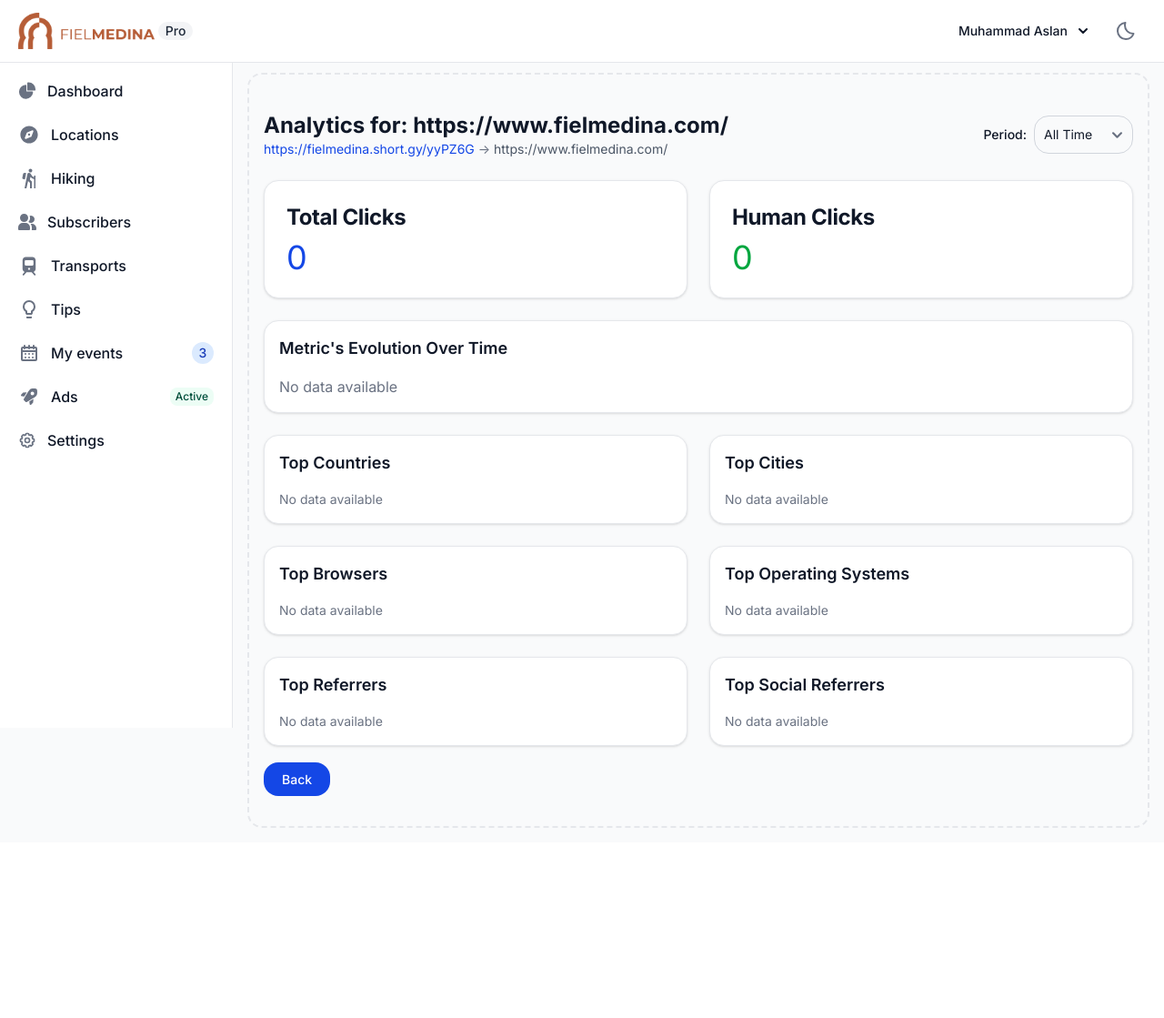
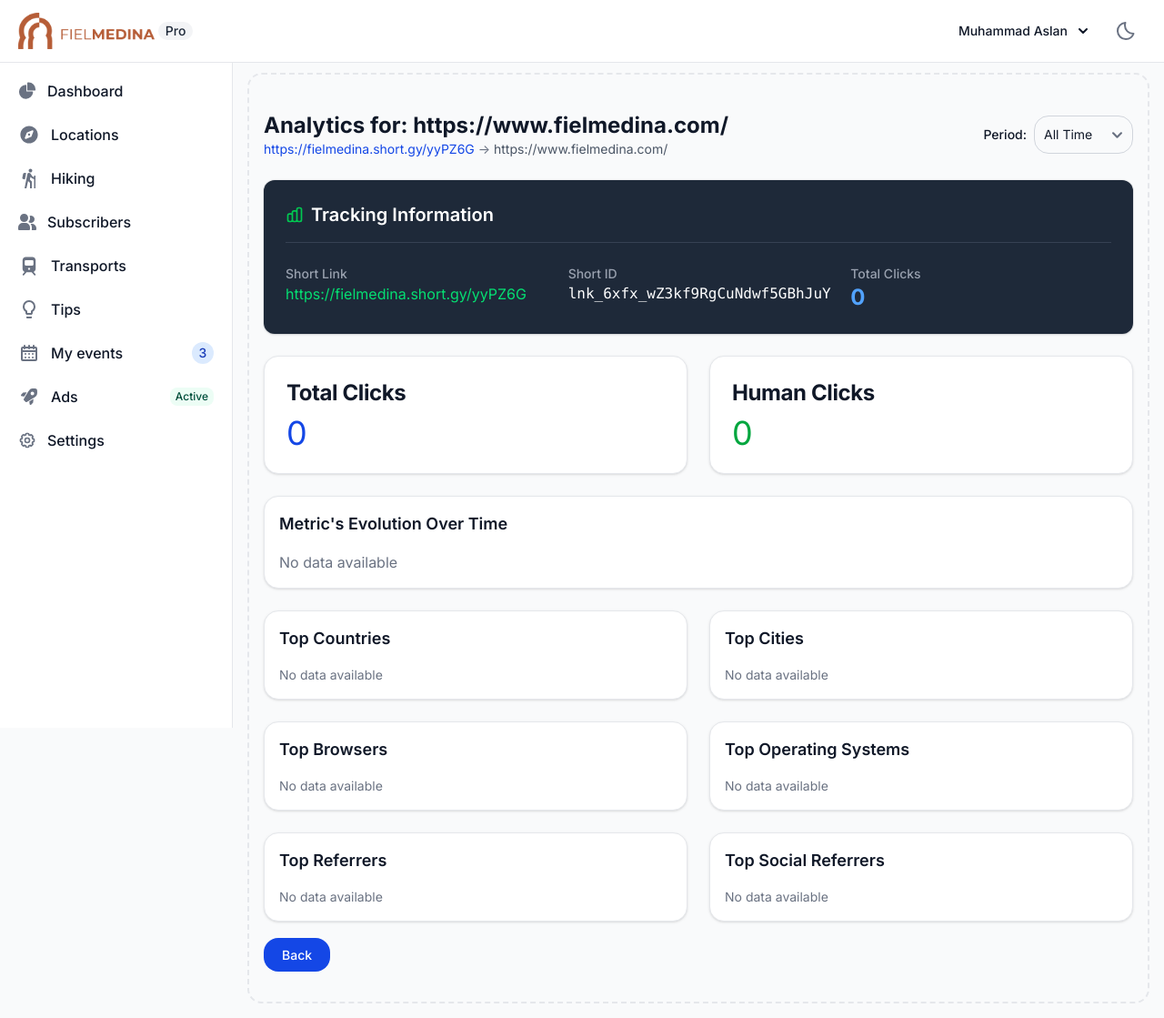
Before and after one commit to akenore/FielMedinaAPI, a Django app: page /ads/track/13/ in a window 1280 px wide. Shown: the whole page at 91% size. Before the commit the page ends 910 px from the top, so only its background shows below. Run offline with Django 5.2, Linux system fonts and the light colour scheme; a user stored in the database is signed in; data comes from the database, SQL or seed files in the repository; both versions use the stored data as it was after the commit; data that the repository does not hold is empty; parts of the project's set-up code (start-up, migrations or seed data) failed here and were passed over; some libraries are stand-ins or nearby versions.

Commit message:
fix data

```diff
--- a/guard/templates/guard/partials/tracking.html
+++ b/guard/templates/guard/partials/tracking.html
@@ -28,6 +28,37 @@
                 <option value="lastmonth" {% if period == 'lastmonth' %}selected{% endif %}>{% trans "Last Month" %}</option>
                 <option value="total" {% if period == 'total' %}selected{% endif %}>{% trans "All Time" %}</option>
             </select>
+        </div>
+    </div>
+
+    <!-- Tracking Info Section -->
+    <div class="bg-gray-800 shadow-sm ring-1 ring-gray-900/5 sm:rounded-xl mb-6">
+        <div class="px-4 py-5 sm:p-6">
+            <div class="border-b border-gray-700 pb-4 mb-6">
+                <h2 class="text-xl font-semibold text-white flex items-center">
+                    <svg class="w-5 h-5 mr-2 text-green-500" fill="none" stroke="currentColor" viewBox="0 0 24 24">
+                        <path stroke-linecap="round" stroke-linejoin="round" stroke-width="2" d="M9 19v-6a2 2 0 00-2-2H5a2 2 0 00-2 2v6a2 2 0 002 2h2a2 2 0 002-2zm0 0V9a2 2 0 012-2h2a2 2 0 012 2v10m-6 0a2 2 0 002 2h2a2 2 0 002-2m0 0V5a2 2 0 012-2h2a2 2 0 012 2v14a2 2 0 01-2 2h-2a2 2 0 01-2-2z"></path>
+                    </svg>
+                    {% trans "Tracking Information" %}
+                </h2>
+            </div>
+
+            <div class="grid grid-cols-1 md:grid-cols-3 gap-6">
+                <div>
+                    <p class="text-sm font-medium text-gray-400">{% trans "Short Link" %}</p>
+                    <a href="{{ object.short_link }}" target="_blank" class="text-green-400 hover:underline break-all">
+                        {{ object.short_link }}
+                    </a>
+                </div>
+                <div>
+                    <p class="text-sm font-medium text-gray-400">{% trans "Short ID" %}</p>
+                    <p class="text-white font-mono">{{ object.short_id }}</p>
+                </div>
+                <div>
+                    <p class="text-sm font-medium text-gray-400">{% trans "Total Clicks" %}</p>
+                    <p class="text-2xl font-bold text-blue-400">{{ stats.totalClicks|default:0 }}</p>
+                </div>
+            </div>
         </div>
     </div>
 
--- a/guard/templates/guard/views/ads/list.html
+++ b/guard/templates/guard/views/ads/list.html
@@ -119,8 +119,7 @@
                            {% if ad.short_id %}
                            <a href="{% url 'guard:ad_track' ad.id %}" class="inline-flex items-center text-white bg-indigo-600 box-border border border-transparent hover:bg-indigo-700 focus:ring-4 focus:ring-indigo-300 shadow-xs font-medium leading-5 rounded-base text-sm px-4 py-2.5 focus:outline-none dark:bg-indigo-500 dark:hover:bg-indigo-600 dark:focus:ring-indigo-800">
                                <svg class="w-3.5 h-3.5 me-1.5 -ms-0.5" aria-hidden="true" xmlns="http://www.w3.org/2000/svg" width="24" height="24" fill="currentColor" viewBox="0 0 24 24">
-                                   <path fill-rule="evenodd" d="M12 2C6.48 2 2 6.48 2 12s4.48 10 10 10 10-4.48 10-10S17.52 2 12 2zm1 15h-2v-6h2v6zm0-8h-2V7h2v2z" clip-rule="evenodd"/>
-                                   <path stroke="currentColor" stroke-linecap="round" stroke-linejoin="round" stroke-width="2" d="M4 4.5V19a1 1 0 0 0 1 1h15M7 14l4-4 4 4 5-5m0 0h-3.207M20 9v3.207"/>
+                                   <path fill-rule="evenodd" d="M4 4a1 1 0 0 0-1 1v14a1 1 0 0 0 1 1h16a1 1 0 0 0 1-1V5a1 1 0 0 0-1-1H4Zm3 12a1 1 0 0 1 1-1h2a1 1 0 0 1 1 1v2a1 1 0 0 1-1 1H8a1 1 0 0 1-1-1v-2Zm5-4a1 1 0 0 1 1-1h2a1 1 0 0 1 1 1v6a1 1 0 0 1-1 1h-2a1 1 0 0 1-1-1v-6Zm5-4a1 1 0 0 1 1-1h2a1 1 0 0 1 1 1v10a1 1 0 0 1-1 1h-2a1 1 0 0 1-1-1V9Z" clip-rule="evenodd"/>
                                </svg>
                                {% trans "Track" %}
                            </a>
--- a/guard/templates/guard/views/events/list.html
+++ b/guard/templates/guard/views/events/list.html
@@ -82,8 +82,7 @@
                            {% if data.short_id %}
                            <a href="{% url 'guard:event_track' data.id %}" class="inline-flex items-center text-white bg-indigo-600 box-border border border-transparent hover:bg-indigo-700 focus:ring-4 focus:ring-indigo-300 shadow-xs font-medium leading-5 rounded-base text-sm px-4 py-2.5 focus:outline-none dark:bg-indigo-500 dark:hover:bg-indigo-600 dark:focus:ring-indigo-800">
                                <svg class="w-3.5 h-3.5 me-1.5 -ms-0.5" aria-hidden="true" xmlns="http://www.w3.org/2000/svg" width="24" height="24" fill="currentColor" viewBox="0 0 24 24">
-                                   <path fill-rule="evenodd" d="M12 2C6.48 2 2 6.48 2 12s4.48 10 10 10 10-4.48 10-10S17.52 2 12 2zm1 15h-2v-6h2v6zm0-8h-2V7h2v2z" clip-rule="evenodd"/>
-                                   <path stroke="currentColor" stroke-linecap="round" stroke-linejoin="round" stroke-width="2" d="M4 4.5V19a1 1 0 0 0 1 1h15M7 14l4-4 4 4 5-5m0 0h-3.207M20 9v3.207"/>
+                                   <path fill-rule="evenodd" d="M4 4a1 1 0 0 0-1 1v14a1 1 0 0 0 1 1h16a1 1 0 0 0 1-1V5a1 1 0 0 0-1-1H4Zm3 12a1 1 0 0 1 1-1h2a1 1 0 0 1 1 1v2a1 1 0 0 1-1 1H8a1 1 0 0 1-1-1v-2Zm5-4a1 1 0 0 1 1-1h2a1 1 0 0 1 1 1v6a1 1 0 0 1-1 1h-2a1 1 0 0 1-1-1v-6Zm5-4a1 1 0 0 1 1-1h2a1 1 0 0 1 1 1v10a1 1 0 0 1-1 1h-2a1 1 0 0 1-1-1V9Z" clip-rule="evenodd"/>
                                </svg>
                                {% trans "Track" %}
                            </a>
--- a/static/main.css
+++ b/static/main.css
@@ -1898,6 +1898,9 @@
   .border-gray-300 {
     border-color: var(--color-gray-300);
   }
+  .border-gray-700 {
+    border-color: var(--color-gray-700);
+  }
   .border-gray-900\/10 {
     border-color: color-mix(in srgb, oklch(21% 0.034 264.665) 10%, transparent);
     @supports (color: color-mix(in lab, red, red)) {
@@ -1974,6 +1977,9 @@
   .bg-gray-100 {
     background-color: var(--color-gray-100);
   }
+  .bg-gray-800 {
+    background-color: var(--color-gray-800);
+  }
   .bg-gray-900\/50 {
     background-color: color-mix(in srgb, oklch(21% 0.034 264.665) 50%, transparent);
     @supports (color: color-mix(in lab, red, red)) {
@@ -2421,6 +2427,9 @@
       color: var(--color-heading);
     }
   }
+  .text-blue-400 {
+    color: var(--color-blue-400);
+  }
   .text-blue-500 {
     color: var(--color-blue-500);
   }
@@ -2465,6 +2474,9 @@
   }
   .text-gray-900 {
     color: var(--color-gray-900);
+  }
+  .text-green-400 {
+    color: var(--color-green-400);
   }
   .text-green-500 {
     color: var(--color-green-500);
```
Also changed, not shown: guard/templates/guard/views/ads/index.html (+0 -31 lines), db.sqlite3, upload/ads/mobile/0ff3b82f-ff80-4c4d-84ba-580907830069.jpg (added), upload/ads/tablet/d83cfef6-b49d-4642-bb3e-363605c5b091.jpg (added).
